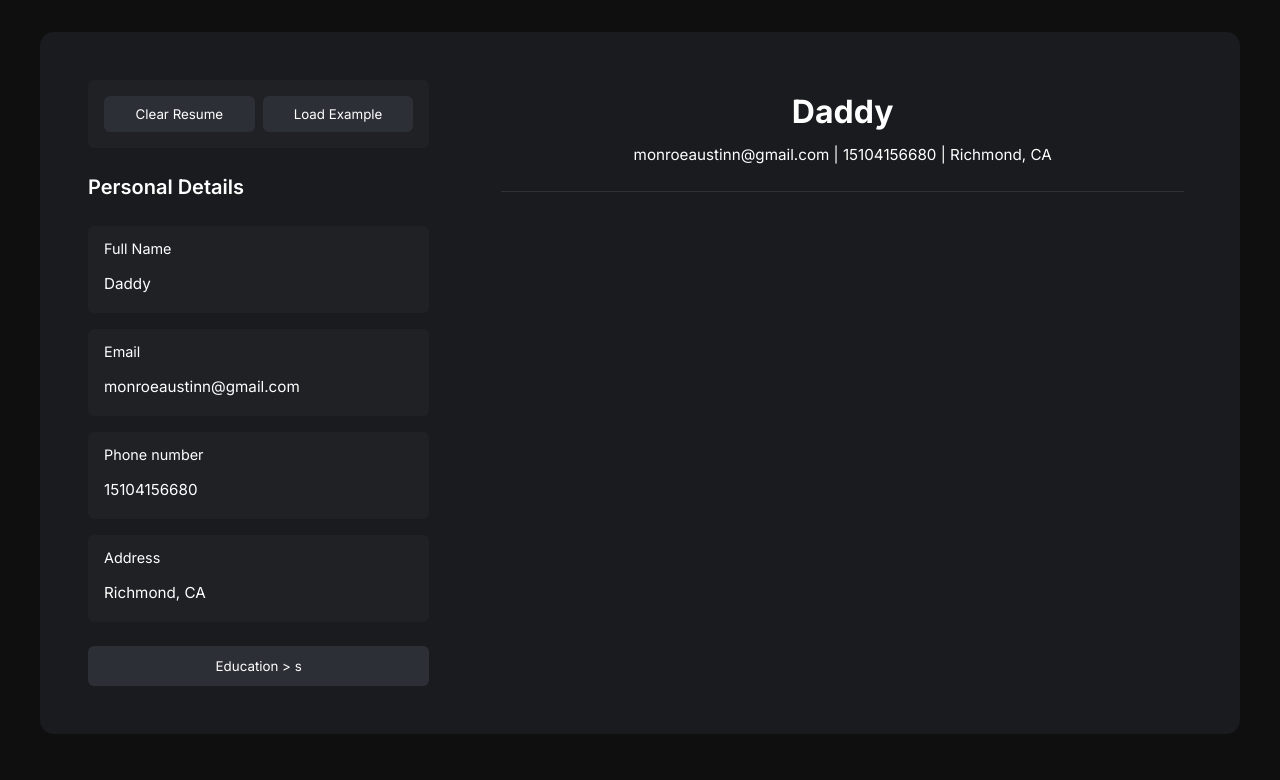
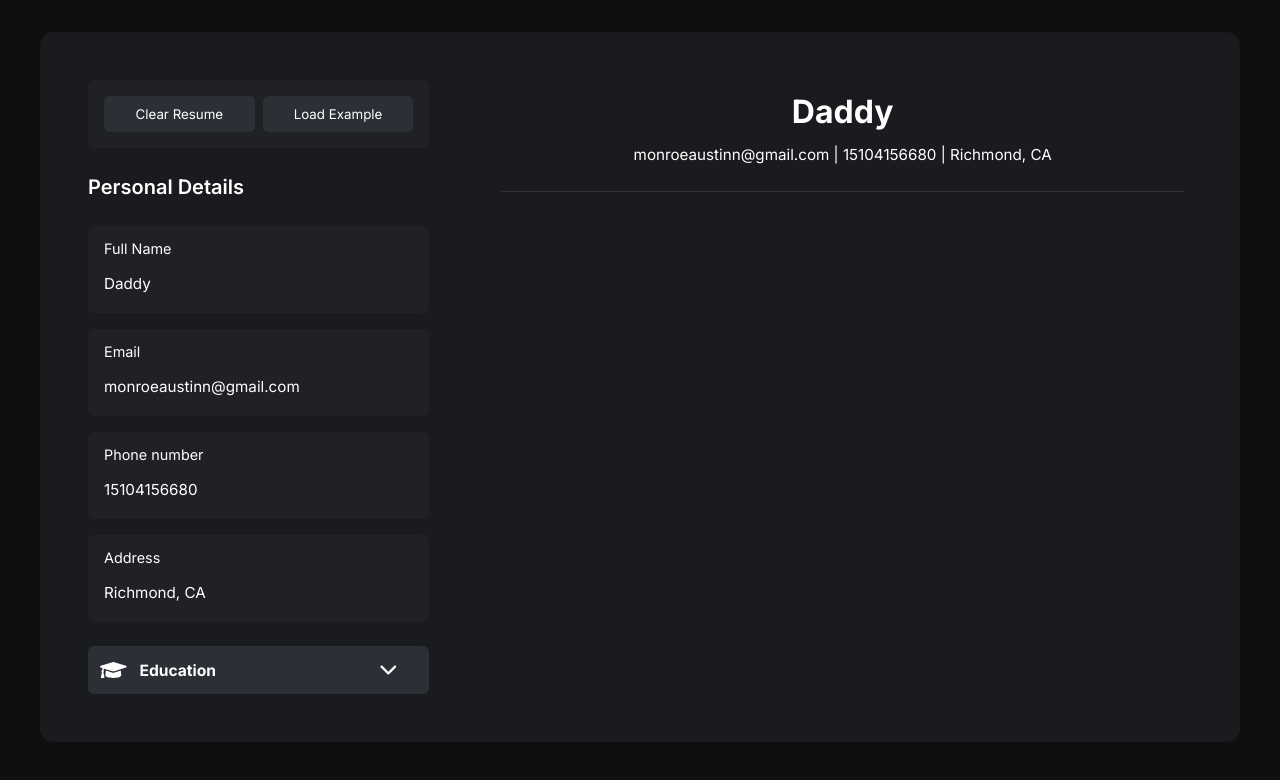
Before and after one commit to monroeaustin/CV-Builder, a React (Vite) app: page / in a window 1280 px wide. Shown: the top 780 px of the page. Built offline with nearby package versions, Linux system fonts and the light colour scheme.

Commit message:
feat: Update education section UI and styles - Icons rotate on hover - Sizing of Font Enhanced for UI experience

```diff
--- a/package.json
+++ b/package.json
@@ -11,7 +11,8 @@
   },
   "dependencies": {
     "react": "^19.1.0",
-    "react-dom": "^19.1.0"
+    "react-dom": "^19.1.0",
+    "react-icons": "^5.5.0"
   },
   "devDependencies": {
     "@eslint/js": "^9.25.0",
--- a/src/assets/styles/App.css
+++ b/src/assets/styles/App.css
@@ -132,3 +132,28 @@ input:focus {
   text-align: center;
   color: #9ca3af;
 }
+.button-icon{
+  width: 2em;
+  height: 1.8em;
+  transition: transform 190ms ease-in-out;
+}
+.education-button{
+  display: flex;
+  flex-direction: row;
+  justify-content: space-between;
+}
+.button-left{
+  display: flex;
+  align-items: center;
+  gap: 0.8rem;
+
+}
+.button-content{
+  display: flex;
+  flex-direction: row;
+  justify-content: space-between;
+  width: 95%;
+}
+.button-icon:hover{
+transform: rotate(180deg)
+}
--- a/src/components/Education.jsx
+++ b/src/components/Education.jsx
@@ -1,7 +1,18 @@
+import { IoIosArrowDown } from "react-icons/io";
+import { FaGraduationCap } from "react-icons/fa";
+
 export default function EducationSection() {
   return (
     <div className="education-section">
-      <button>Education > s </button>
+      <button className="education-button">
+        <div className="button-content">
+          <div className="button-left">
+            <FaGraduationCap className="button-icon" />
+            <h3>Education</h3>
+          </div>
+          <IoIosArrowDown className="button-icon" />
+        </div>
+      </button>
     </div>
-  )
+  );
 }
```
Also changed, not shown: 1 other file (tests, documents, lock files or other folders).
